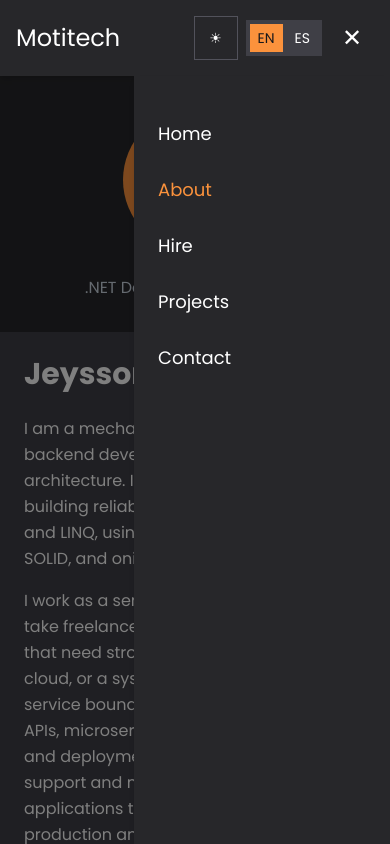
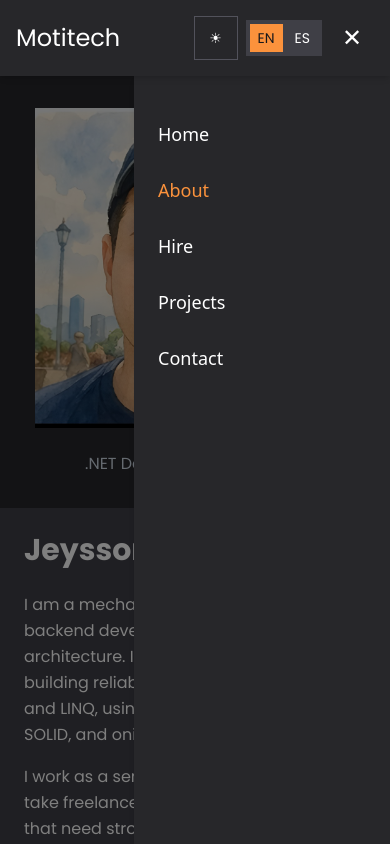
Before and after one commit to jeyssoncardenasdev/Motitech.Front, a React (Vite) app: page /about in a window 390 px wide. Both pictures are taken after a click on the button "Open menu". Shown: the top 844 px of the page. Built offline with nearby package versions, Linux system fonts and the light colour scheme.

Commit message:
Show the portrait on About and keep the mobile menu attached to the bar.

```diff
--- a/src/components/about/aboutMe/AboutMe.tsx
+++ b/src/components/about/aboutMe/AboutMe.tsx
@@ -1,4 +1,5 @@
 import { motion } from "framer-motion";
+import portrait from "../../../assets/images/profile/jeysson.png";
 import { formatToday } from "../../../i18n/formatToday";
 import { useI18n } from "../../../i18n/LanguageProvider";
 
@@ -15,9 +16,13 @@ const AboutMe = () => {
         transition={{ duration: 0.6 }}
       >
         <div className="text-center">
-          <p className="mx-auto mb-6 flex h-36 w-36 items-center justify-center rounded-full bg-brand text-4xl font-bold text-brand-ink">
-            JC
-          </p>
+          <img
+            src={portrait}
+            alt={about.name}
+            width={1024}
+            height={1021}
+            className="mx-auto mb-6 aspect-square w-full max-w-xs object-cover object-top"
+          />
           <p className="text-muted">{about.title}</p>
         </div>
       </motion.div>
--- a/src/components/shared/organisms/NavBar/NavBarV1.tsx
+++ b/src/components/shared/organisms/NavBar/NavBarV1.tsx
@@ -1,5 +1,6 @@
 import { Link, NavLink } from "react-router-dom";
 import { useEffect, useRef, useState, type KeyboardEvent as ReactKeyboardEvent } from "react";
+import { createPortal } from "react-dom";
 import { useI18n } from "../../../../i18n/LanguageProvider";
 import { useTheme } from "../../../../theme/ThemeProvider";
 import type { Locale } from "../../../../i18n/types";
@@ -14,6 +15,7 @@ const links = [
 
 export default function Navbar() {
   const [isOpen, setIsOpen] = useState(false);
+  const [barBottom, setBarBottom] = useState(0);
   const navRef = useRef<HTMLElement>(null);
   const panelRef = useRef<HTMLDivElement>(null);
   const { locale, setLocale, messages } = useI18n();
@@ -21,14 +23,39 @@ export default function Navbar() {
 
   useEffect(() => {
     if (!isOpen) return;
-    const previousOverflow = document.body.style.overflow;
-    document.body.style.overflow = "hidden";
+    const lockedY = window.scrollY;
+    const place = () => {
+      const bottom = navRef.current?.getBoundingClientRect().bottom ?? 0;
+      setBarBottom(Math.max(0, bottom));
+    };
+    const lockScroll = () => {
+      if (window.scrollY !== lockedY) window.scrollTo(0, lockedY);
+      place();
+    };
+    const stopGesture = (event: Event) => {
+      const panel = panelRef.current;
+      const insidePanel =
+        event.target instanceof Node && panel?.contains(event.target) && panel.scrollHeight > panel.clientHeight + 1;
+      if (insidePanel) return;
+      event.preventDefault();
+    };
     const onKey = (event: globalThis.KeyboardEvent) => {
       if (event.key === "Escape") setIsOpen(false);
+      const scrolls = event.key === "ArrowUp" || event.key === "ArrowDown" || event.key === "PageUp" || event.key === "PageDown" || event.key === "Home" || event.key === "End" || event.key === " ";
+      const onControl = event.target instanceof HTMLElement && event.target.closest("a, button");
+      if (scrolls && !onControl) event.preventDefault();
     };
+    place();
+    window.addEventListener("scroll", lockScroll);
+    window.addEventListener("resize", place);
+    document.addEventListener("wheel", stopGesture, { passive: false, capture: true });
+    document.addEventListener("touchmove", stopGesture, { passive: false, capture: true });
     window.addEventListener("keydown", onKey);
     return () => {
-      document.body.style.overflow = previousOverflow;
+      window.removeEventListener("scroll", lockScroll);
+      window.removeEventListener("resize", place);
+      document.removeEventListener("wheel", stopGesture, { capture: true });
+      document.removeEventListener("touchmove", stopGesture, { capture: true });
       window.removeEventListener("keydown", onKey);
     };
   }, [isOpen]);
@@ -90,19 +117,26 @@ export default function Navbar() {
             aria-expanded={isOpen}
             aria-controls="mobile-menu"
             aria-label={isOpen ? messages.nav.closeMenu : messages.nav.openMenu}
-            onClick={() => setIsOpen((open) => !open)}
+            onClick={() => {
+              if (!isOpen) {
+                const bottom = navRef.current?.getBoundingClientRect().bottom ?? 0;
+                setBarBottom(Math.max(0, bottom));
+              }
+              setIsOpen((open) => !open);
+            }}
           >
             {isOpen ? "✕" : "☰"}
           </button>
         </div>
       </div>
 
-      {isOpen && (
+      {isOpen &&
+        createPortal(
         <div className="lg:hidden">
           <button
             type="button"
             className="fixed right-0 bottom-0 left-0 z-40 bg-black/50"
-            style={{ top: navRef.current?.offsetHeight ?? 0 }}
+            style={{ top: barBottom }}
             aria-label={messages.nav.closeMenu}
             tabIndex={-1}
             onClick={() => setIsOpen(false)}
@@ -113,8 +147,11 @@ export default function Navbar() {
             role="dialog"
             aria-modal="true"
             aria-label={messages.nav.menu}
-            className="drawer-panel fixed right-0 bottom-0 z-50 flex w-64 max-w-[75vw] flex-col bg-surface px-6 py-8 shadow-md"
-            style={{ top: navRef.current?.offsetHeight ?? 0 }}
+            className="drawer-panel fixed right-0 z-40 flex w-64 max-w-[75vw] flex-col overflow-y-auto bg-surface px-6 py-8 shadow-md"
+            style={{
+              top: barBottom,
+              height: `calc(100dvh - ${barBottom}px)`,
+            }}
             onKeyDown={(event) => keepFocusInside(event, panelRef.current)}
           >
             <div className="flex flex-col gap-1">
@@ -133,8 +170,9 @@ export default function Navbar() {
               ))}
             </div>
           </div>
-        </div>
-      )}
+        </div>,
+          document.body,
+        )}
     </nav>
   );
 }
--- a/src/index.css
+++ b/src/index.css
@@ -78,13 +78,17 @@
 }
 
 @layer base {
-  html,
+  html {
+    background-color: var(--canvas);
+    color: var(--ink);
+    overflow-x: clip;
+  }
+
   body,
   #root {
     background-color: var(--canvas);
     color: var(--ink);
     min-height: 100vh;
-    overflow-x: clip;
   }
 
   img {
```
Also changed, not shown: src/assets/images/profile/jeysson.png (added).
